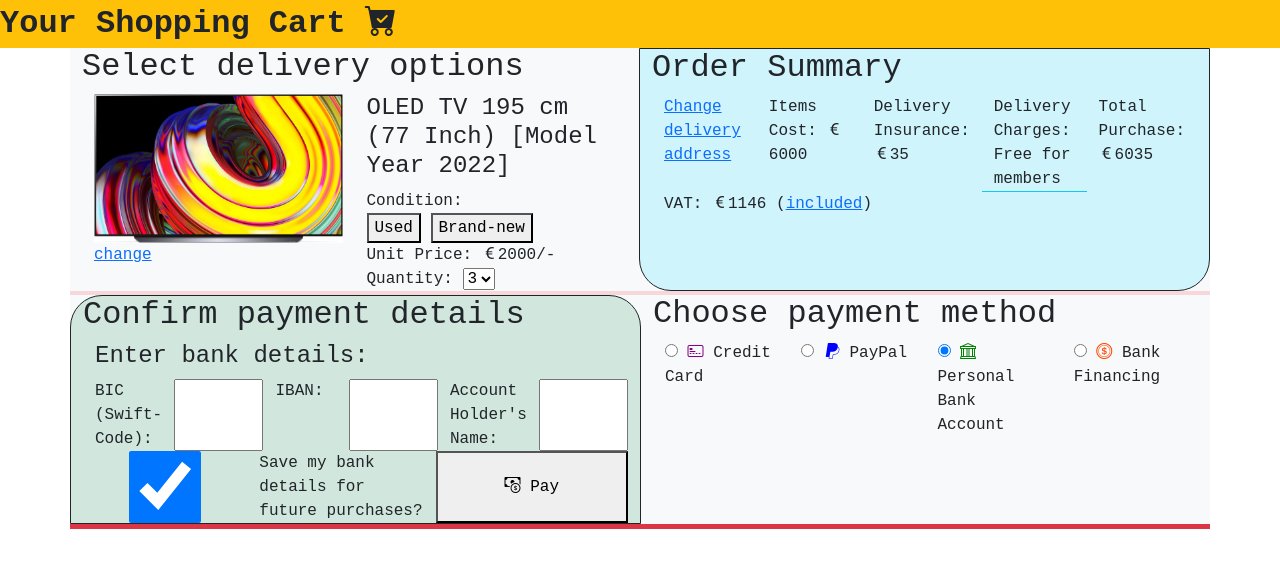
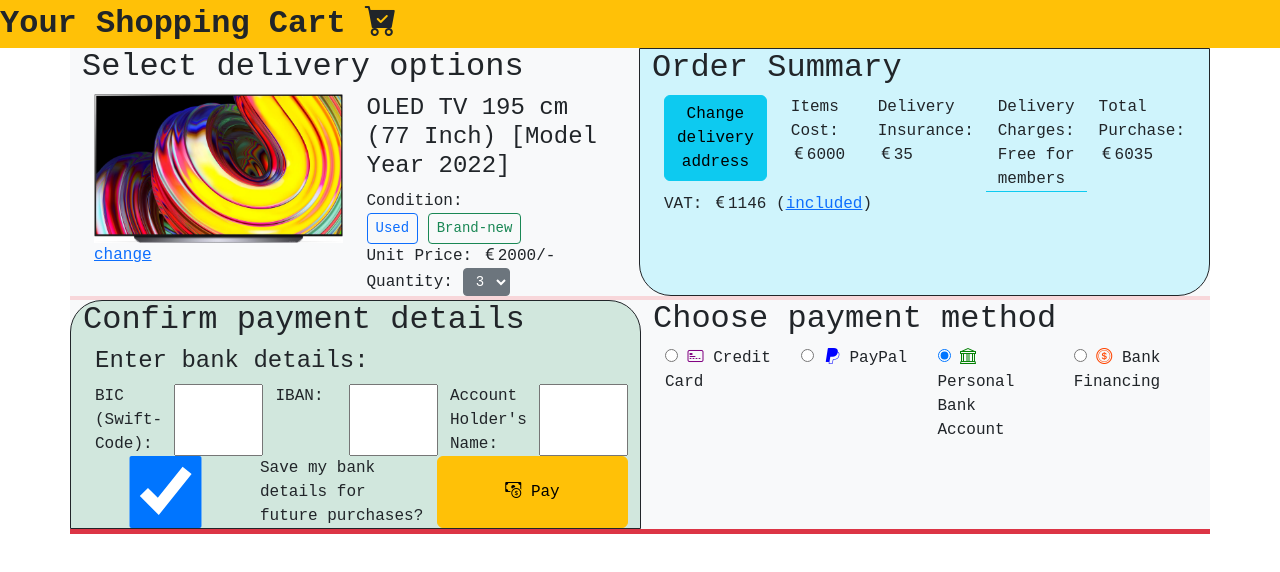
Before and after one commit to mbabarali/FA23-Bootstrap-Basics, a website: page Online-Payment-Portal/index.html in a window 1280 px wide. Drawn offline with nearby package versions, Linux system fonts and the light colour scheme; a web font is replaced by a local one.

Commit message:
Bootstrap Components
Introducing bootstrap buttons classes

```diff
--- a/Online-Payment-Portal/index.html
+++ b/Online-Payment-Portal/index.html
@@ -58,8 +58,10 @@
                   <h4>OLED TV 195 cm (77 Inch) [Model Year 2022]</h4>
                   <span>Condition:</span>
                   <div>
-                    <button>Used</button>
-                    <button>Brand-new</button>
+                    <button class="btn btn-outline-primary btn-sm">Used</button>
+                    <button class="btn btn-outline-success btn-sm">
+                      Brand-new
+                    </button>
                   </div>
 
                   <div>
@@ -68,7 +70,11 @@
 
                   <label for="qty"
                     >Quantity:
-                    <select name="quantity" id="qty">
+                    <select
+                      class="btn btn-secondary btn-sm"
+                      name="quantity"
+                      id="qty"
+                    >
                       <option value="1">1</option>
                       <option value="2">2</option>
                       <option value="3" selected>3</option>
@@ -85,7 +91,9 @@
             <div class="container">
               <div class="row">
                 <div class="col">
-                  <a href="#">Change delivery address</a>
+                  <a href="#" role="button" class="btn btn-info"
+                    >Change delivery address</a
+                  >
                 </div>
                 <div class="col">
                   <span>Items Cost:</span>
@@ -137,7 +145,7 @@
                   <label class="col" for="savechk"
                     >Save my bank details for future purchases?</label
                   >
-                  <button class="col">
+                  <button class="col btn btn-warning">
                     <i class="bi bi-cash-coin"></i> Pay
                   </button>
                 </div>
```
